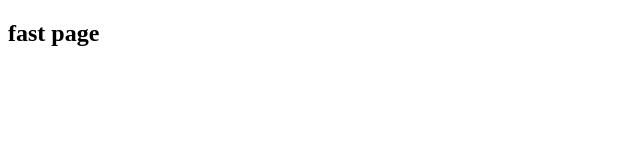
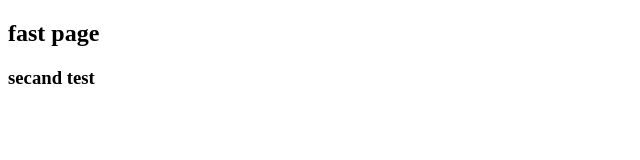
Before and after one commit to TahmidRahman32/fast-rcv-assign, a plain HTML site: page index.html in a window 1280 px wide. Shown: the whole page, without its empty margins (0-640 px from the left). Drawn offline with Linux system fonts and the light colour scheme.

Commit message:
trest commit

```diff
--- a/index.html
+++ b/index.html
@@ -8,5 +8,6 @@
 </head>
 <body>
    <h2>fast page</h2>
+   <h3>secand test</h3>
 </body>
 </html>
```
